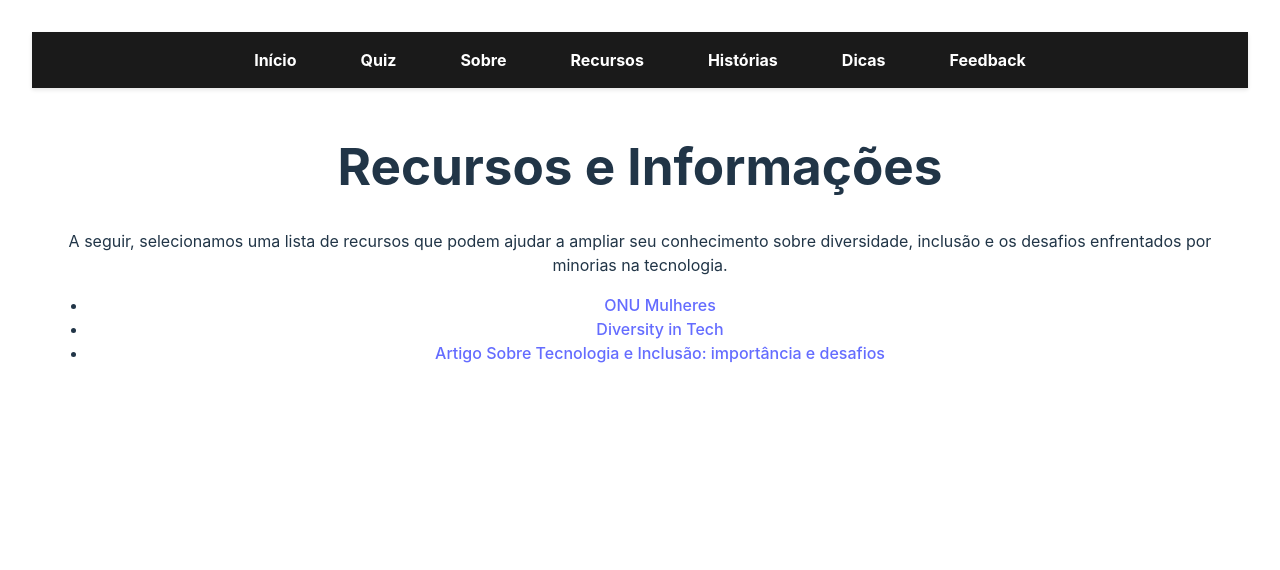
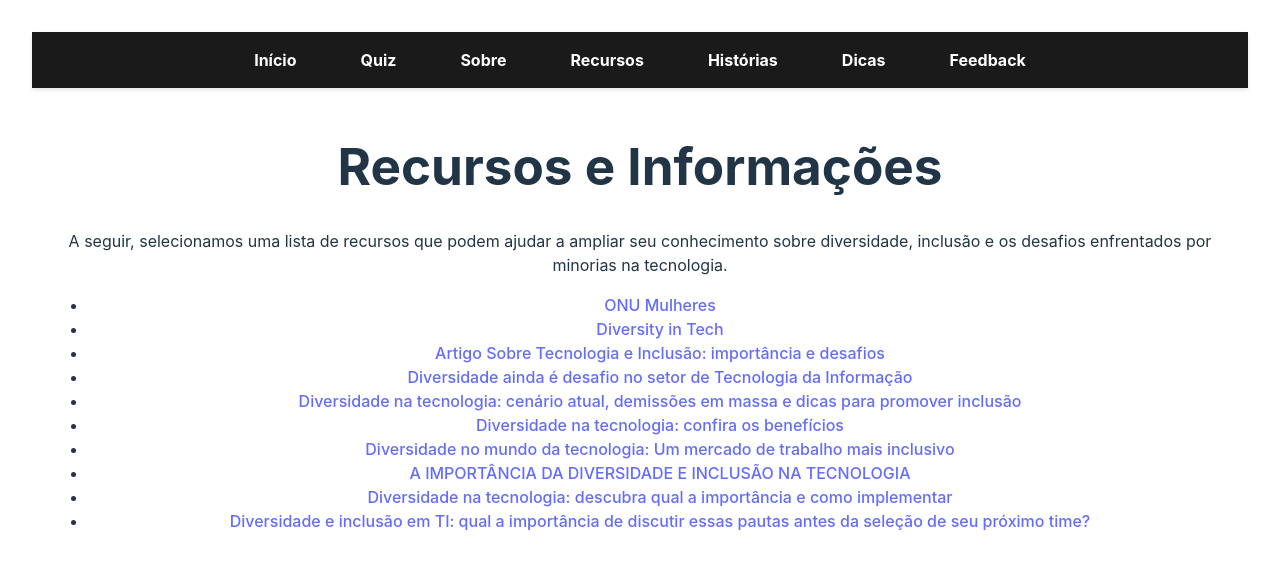
Before and after one commit to fjuncal/inclusion-quiz, a React (Vite) app: page /resources in a window 1280 px wide. Shown: the top 570 px of the page. Built offline with nearby package versions, Linux system fonts and the light colour scheme.

Commit message:
Adicionando mais links na pagina de recursos

```diff
--- a/src/pages/Resources.tsx
+++ b/src/pages/Resources.tsx
@@ -36,7 +36,73 @@ function Resources() {
             Artigo Sobre Tecnologia e Inclusão: importância e desafios
           </a>
         </li>
-        {/* Adicione mais recursos conforme desejar */}
+        <li>
+          <a
+            href="https://tiinside.com.br/12/05/2023/diversidade-ainda-e-desafio-no-setor-de-tecnologia-da-informacao-mas-empresas-estao-dispostas-a-mudar/"
+            target="_blank"
+            rel="noopener noreferrer"
+          >
+            Diversidade ainda é desafio no setor de Tecnologia da Informação
+          </a>
+        </li>
+        <li>
+          <a
+            href="https://totidiversidade.com.br/blog/diversidade-na-tecnologia/"
+            target="_blank"
+            rel="noopener noreferrer"
+          >
+            Diversidade na tecnologia: cenário atual, demissões em massa e dicas
+            para promover inclusão
+          </a>
+        </li>
+        <li>
+          <a
+            href="https://www.catho.com.br/carreira-sucesso/diversidade-na-tecnologia-quais-os-beneficios/"
+            target="_blank"
+            rel="noopener noreferrer"
+          >
+            Diversidade na tecnologia: confira os benefícios
+          </a>
+        </li>
+        <li>
+          <a
+            href="https://www.flyeducacao.org/post/diversidade-no-mundo-da-tecnologia-um-mercado-de-trabalho-mais-inclusivo"
+            target="_blank"
+            rel="noopener noreferrer"
+          >
+            Diversidade no mundo da tecnologia: Um mercado de trabalho mais
+            inclusivo
+          </a>
+        </li>
+        <li>
+          <a
+            href="https://projetogauss.org/2023/08/04/a-importancia-da-diversidade-e-inclusao-na-tecnologia/"
+            target="_blank"
+            rel="noopener noreferrer"
+          >
+            A IMPORTÂNCIA DA DIVERSIDADE E INCLUSÃO NA TECNOLOGIA
+          </a>
+        </li>
+        <li>
+          <a
+            href="https://codebit.com.br/blog/empresas/diversidade-tecnologia-descubra-qual-importancia-como-implementar"
+            target="_blank"
+            rel="noopener noreferrer"
+          >
+            Diversidade na tecnologia: descubra qual a importância e como
+            implementar
+          </a>
+        </li>
+        <li>
+          <a
+            href="https://esr.rnp.br/rh/diversidade-e-inclusao-em-ti/"
+            target="_blank"
+            rel="noopener noreferrer"
+          >
+            Diversidade e inclusão em TI: qual a importância de discutir essas
+            pautas antes da seleção de seu próximo time?
+          </a>
+        </li>
       </ul>
     </div>
   );
```
